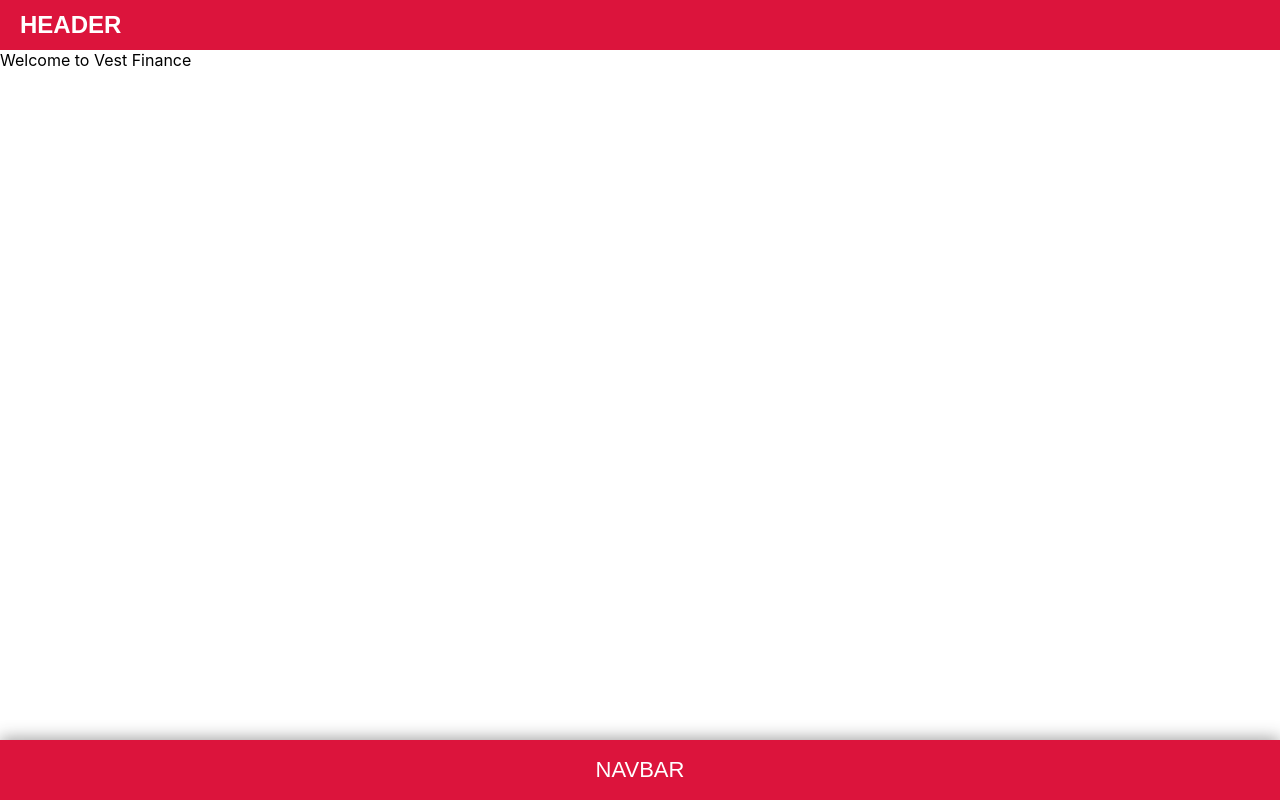
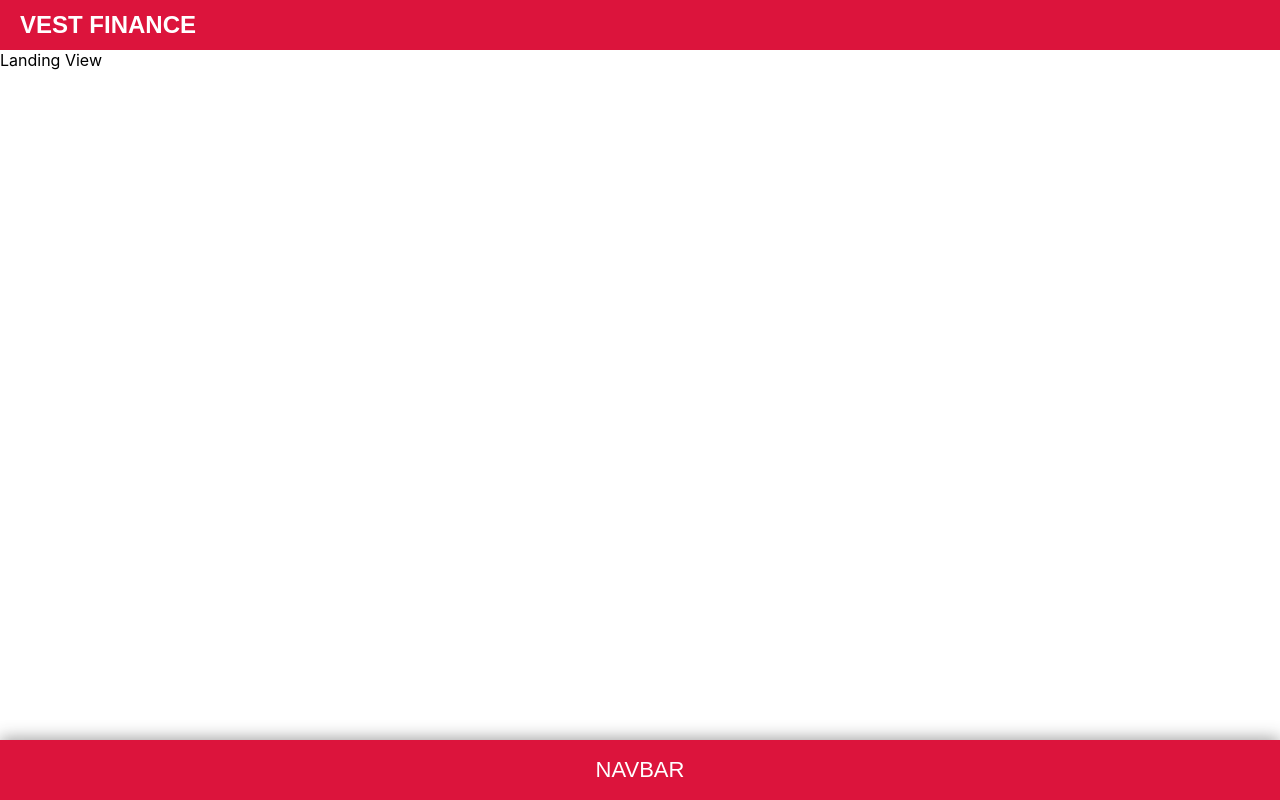
Before and after one commit to BenSparksCode/vest-finance-frontend, a Next.js app: page /landing in a window 1280 px wide. Before the commit this address had no page. Built offline with nearby package versions, Linux system fonts and the light colour scheme.

Commit message:
Added theme stuff and title prop for header

```diff
--- a/components/Header.js
+++ b/components/Header.js
@@ -1,3 +1,9 @@
-const Header = () => <div className="Header">HEADER</div>;
+import Link from "next/link";
+
+const Header = (props) => (
+  <Link href="/">
+    <div className="Header">{props.appTitle}</div>
+  </Link>
+);
 
 export default Header;
--- a/components/Layout.js
+++ b/components/Layout.js
@@ -3,7 +3,10 @@ import Head from "next/head";
 import Header from "./Header";
 import NavBar from "./NavBar";
 
-const Layout = (props) => (
+const Layout = (props) => {
+  const appTitle = `Vest Finance`;
+
+  return (
     <div className="Layout">
       <Head>
         <title>Vest Finance</title>
@@ -11,10 +14,11 @@ const Layout = (props) => (
         <meta charSet="utf-8" />
       </Head>
 
-    <Header />
+      <Header appTitle={appTitle} />
       <div className="Content">{props.children}</div>
       <NavBar />
     </div>
   );
+};
 
 export default Layout;
--- a/pages/_app.js
+++ b/pages/_app.js
@@ -1,7 +1,8 @@
 import Layout from "../components/Layout";
+import LandingView from "./landing";
 
 import "../styles.scss";
 
-const App = () => <Layout>Welcome to Vest Finance</Layout>;
+const App = () => <LandingView />;
 
 export default App;
--- /dev/null
+++ b/pages/landing.js
@@ -0,0 +1,5 @@
+import Layout from "../components/Layout";
+
+const LandingView = (props) => <Layout>{`Landing View`}</Layout>;
+
+export default LandingView;
--- a/styles.scss
+++ b/styles.scss
@@ -1,3 +1,5 @@
+// @import "./theme/theme";
+
 * {
   box-sizing: border-box;
 }
--- /dev/null
+++ b/theme/_theme.scss
@@ -0,0 +1,2 @@
+@import "./fonts";
+@import "./colors";
```
Also changed, not shown: theme/_colors.scss (added, +13 -0 lines), theme/_fonts.scss (added). Lines whose indentation alone changed are shown as unchanged.
